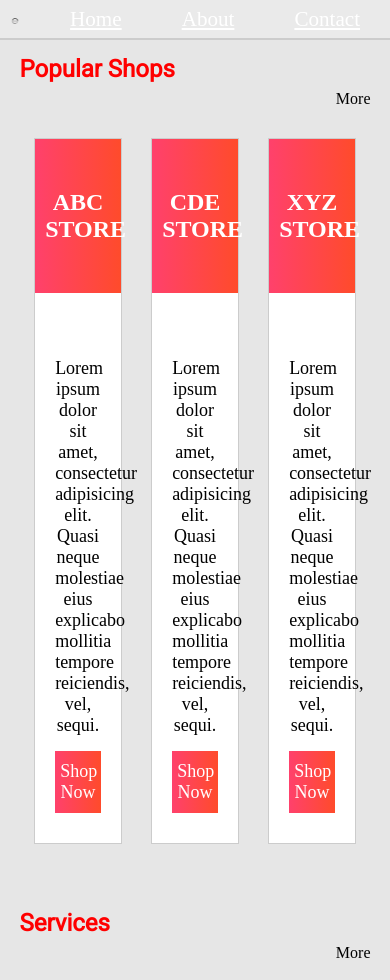
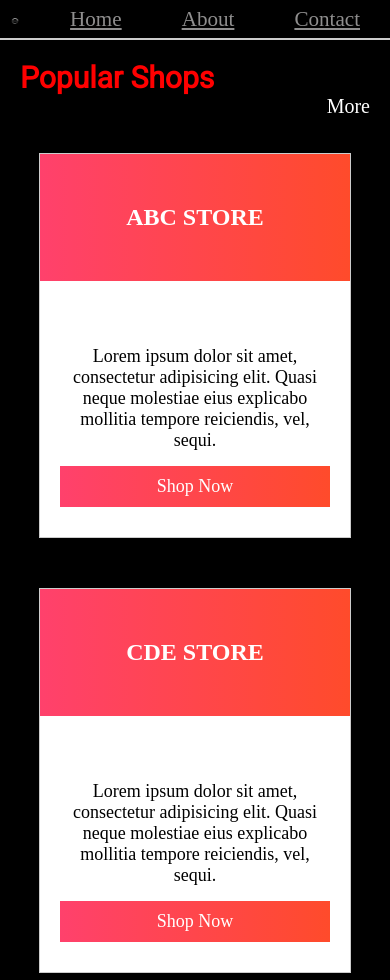
Before and after one commit to developernikesh/Ghorahi.com, a plain HTML site: page index.html in a window 390 px wide. Shown: the top 980 px of the page. Drawn offline with Linux system fonts and the light colour scheme.

Commit message:
Responsive, Layout Changes

```diff
--- a/css/style.css
+++ b/css/style.css
@@ -4,7 +4,6 @@
   padding: 0px;
   margin: 0px;
   box-sizing: border-box;
-  /* background-color: purple; */
 }
 
 /* page header */
@@ -14,17 +13,19 @@ li > a {
   font-size: 2.5vh;
   text-decoratfont-family: 'Roboto', sans-serif;
   ion: none;
-  color: white;
+  color: rgb(143, 142, 142);
 }
 
 .main_header {
   display: flex;
   justify-content: space-between;
   align-items: center;
-  background-color: #eaeaea;
+  background-color: black;
   border-bottom: solid 2px #ccc;
 }
-
+.logo {
+  filter: invert(1);
+}
 .nav_links {
   display: flex;
   list-style: none;
@@ -65,7 +66,7 @@ li > a {
 }
 
 main {
-  background-color: rgb(230, 230, 230);
+  background-color: black;
 }
 .card {
   width: 25%;
@@ -89,7 +90,7 @@ main {
 .heading a,
 p {
   text-decoration: none;
-  color: black;
+  color: white;
   align-content: space-between;
   padding: 35px 0px 15px 0px;
 }
@@ -108,12 +109,15 @@ p {
 .card-body .btn,
 .star {
   display: block;
-  color: #fff;
+  color: white;
   text-align: center;
   background: linear-gradient(to right, #ff416c, #ff4b2b);
   /* margin-top: 30px; */
   text-decoration: none;
   padding: 10px 5px;
+}
+.card-body > p {
+  color: black;
 }
 .card:hover {
   transform: scale(1.05);
@@ -128,3 +132,27 @@ p {
   position: relative;
   width: 50%;
 }
+/* ---------------Footer-------------- */
+
+/* ---------------/Footer-------------- */
+/* Responsive Layout */
+@media screen and (max-width: 1000px) {
+  .card {
+    width: 40%;
+  }
+}
+
+@media screen and (max-width: 620px) {
+  .container {
+    width: 100%;
+  }
+
+  .heading {
+    padding: 20px;
+    font-size: 20px;
+  }
+
+  .card {
+    width: 80%;
+  }
+}
--- a/index.html
+++ b/index.html
@@ -9,7 +9,7 @@
   <body>
     <header class="main_header">
       <div class="logo_wrapper">
-        <img src="./images/Logo.png" alt="Logo" width="10%" height="12%" />
+        <img class="logo" src="./images/Logo.png" alt="Logo" width="20%" height="22%" />
       </div>
       <nav class="main_nav">
         <ul class="nav_links">
@@ -212,6 +212,11 @@
       </section>
       <!-- ---------------End Of Star Service Provider----------------- -->
     </main>
+    <!-- -----------------Footer--------------------- -->
+    <footer>
+
+    </footer>
+    <!-- ---------------------- /Footer ------------------- -->
 
     <script src="./js/index.js"></script>
   </body>
```
